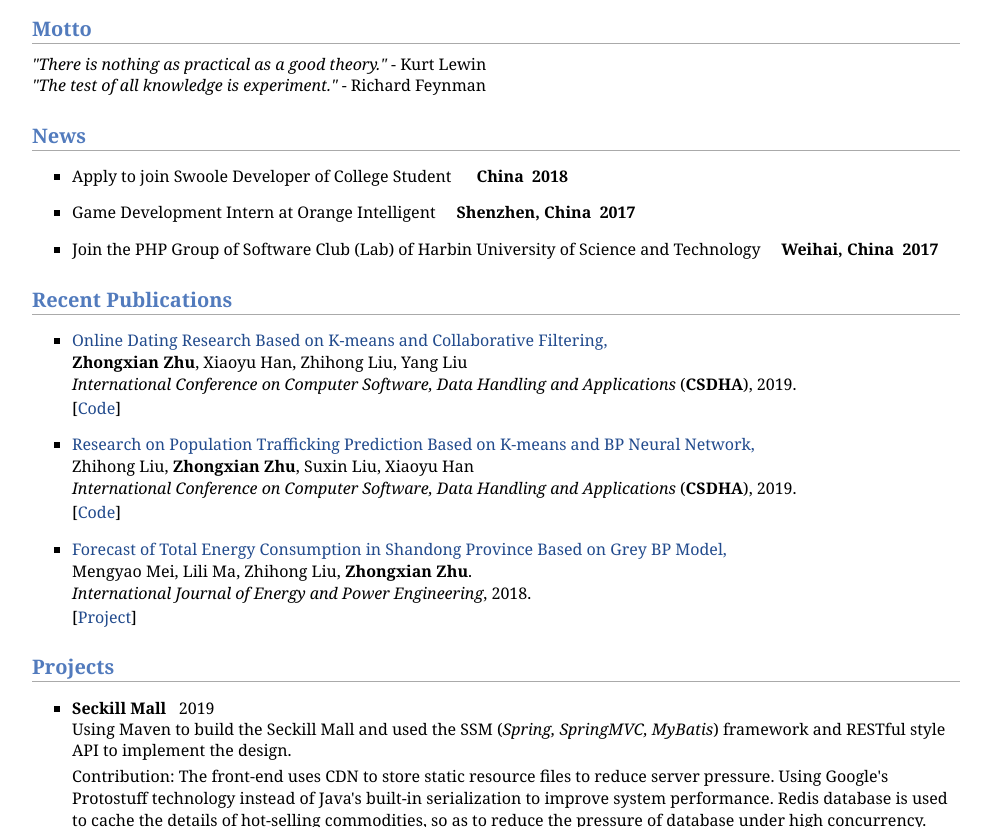
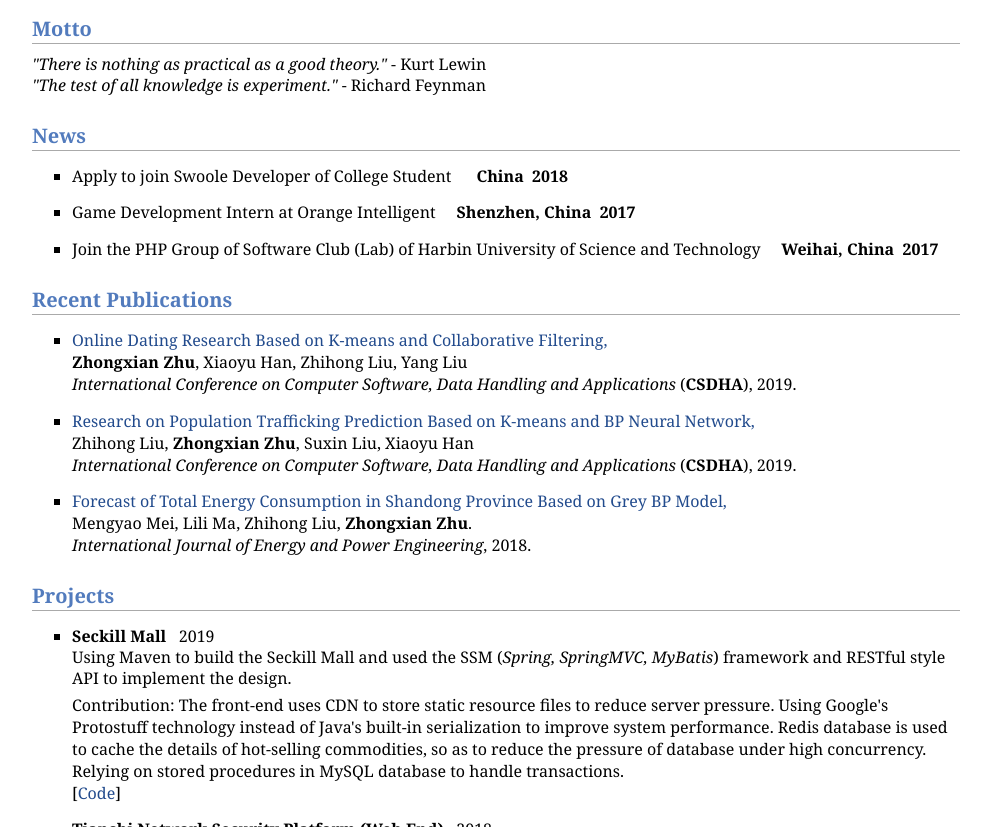
Before and after one commit to zhuzhongxian/Curriculum-Vitae, a plain HTML site: page index.html in a window 1280 px wide. Shown: the part 399-1226 px from the top of the page, without its empty margins (144-1135 px from the left). Drawn offline with nearby package versions, Linux system fonts and the light colour scheme; a script that the page names is missing.

Commit message:
15/08/2019

```diff
--- a/index.html
+++ b/index.html
@@ -109,27 +109,20 @@
     <a href="#">Online Dating Research Based on K-means and Collaborative Filtering,</br></a>
     <b>Zhongxian Zhu</b>, Xiaoyu Han, Zhihong Liu, Yang Liu</br>
     <em>International Conference on Computer Software, Data Handling and Applications</em> (<b>CSDHA</b>), 2019. </br>
-    <p style="margin-top:3px">
-      [<a href="#">Code</a>]
-    </p>
+
   </li>
 
 	<li>
     <a href="#">Research on Population Trafficking Prediction Based on K-means and BP Neural Network,</br></a>
     Zhihong Liu, <b>Zhongxian Zhu</b>, Suxin Liu, Xiaoyu Han</br>
     <em>International Conference on Computer Software, Data Handling and Applications</em> (<b>CSDHA</b>), 2019. </br>
-    <p style="margin-top:3px">
-      [<a href="#">Code</a>]
-    </p
+
 	</li>
 
 	<li>
 		<a href="./pdf/10.11648.j.ijepe.20180703.13.pdf">Forecast of Total Energy Consumption in Shandong Province Based on Grey BP Model,</br></a>
 		Mengyao Mei, Lili Ma, Zhihong Liu, <b>Zhongxian Zhu</b>.</br>
 		<em>International Journal of Energy and Power Engineering</em>, 2018.  </br>
-		<p style="margin-top:3px">
-			[<a href="http://www.sciencepublishinggroup.com/journal/paperinfo?journalid=164&doi=10.11648/j.ijepe.20180703.13">Project</a>]
-		</p>
 	</li>
 
 </ul>
```
